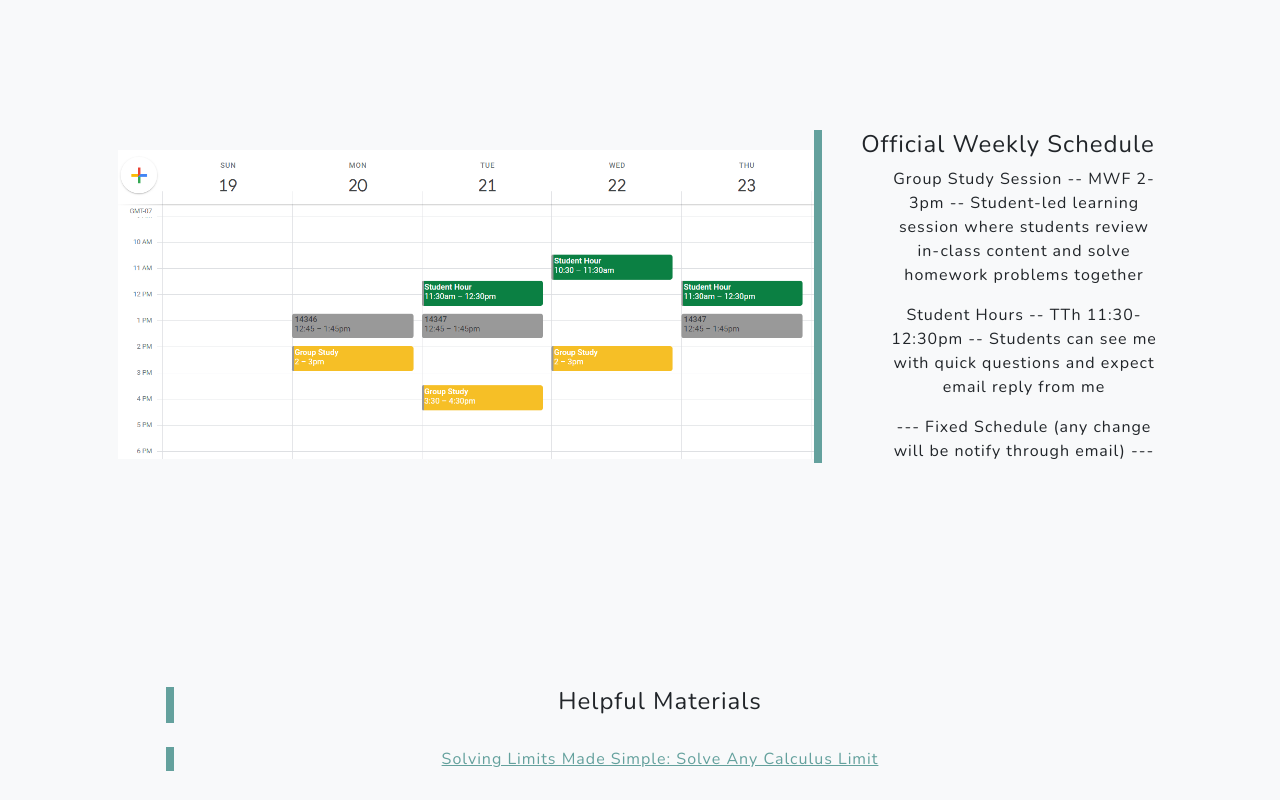
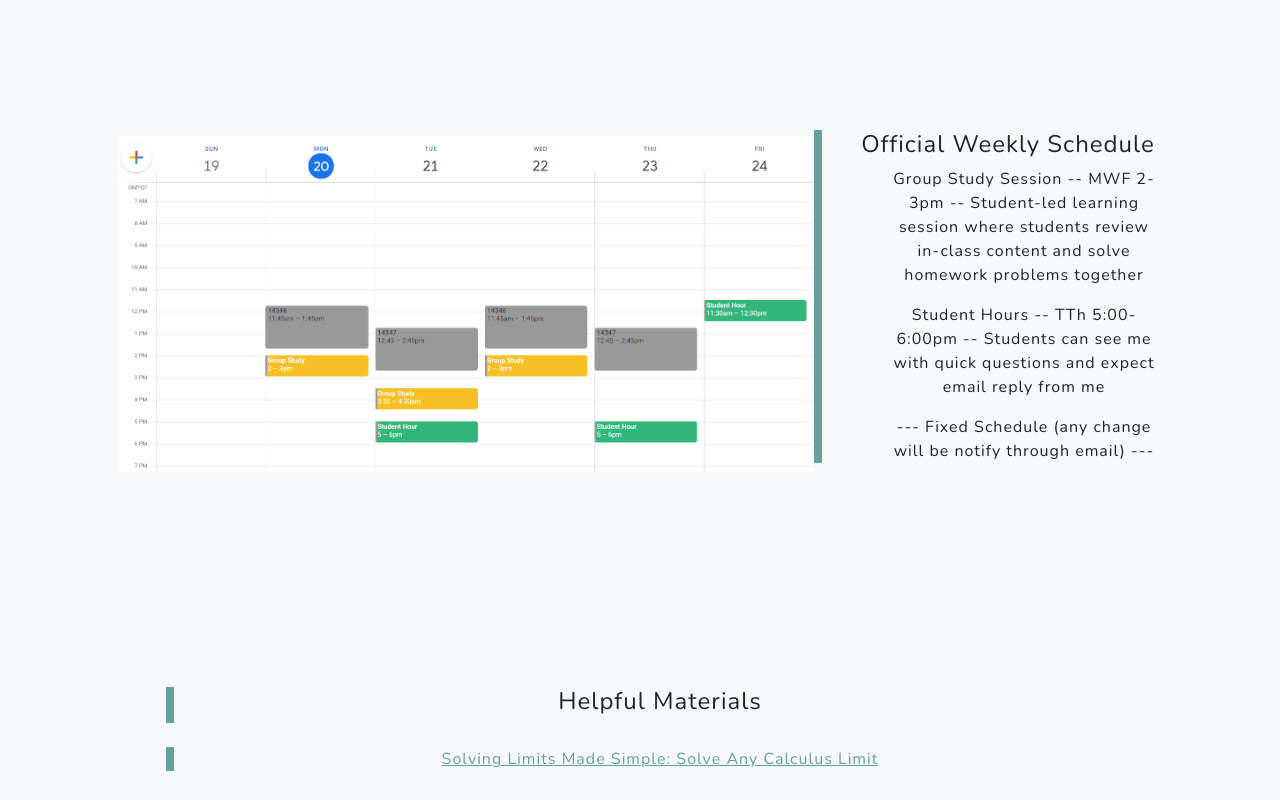
Before and after one commit to napee19/Fall21-Tutoring, a plain HTML site: page index.html in a window 1280 px wide. Shown: the part 2300-3100 px from the top of the page. Drawn offline with nearby package versions, Linux system fonts and the light colour scheme.

Commit message:
update schedule

```diff
--- a/index.html
+++ b/index.html
@@ -65,13 +65,13 @@
             <div class="container px-4 px-lg-5">
                 <!-- Featured Project Row-->
                 <div class="row gx-0 mb-4 mb-lg-5 align-items-center">
-                    <div class="col-xl-8 col-lg-7"><img class="img-fluid mb-3 mb-lg-0" src="assets/img/Content/W5 Schedule.png" alt="..." /></div>
+                    <div class="col-xl-8 col-lg-7"><img class="img-fluid mb-3 mb-lg-0" src="assets/img/Content/W5_official_schedule.png" alt="..." /></div>
                     <div class="col-xl-4 col-lg-5">
                         <div class="featured-text text-center text-lg-left">
                             <h4>Official Weekly Schedule</h4>
                             <p class="text-black-50 mb-0">
                                 <ul>Group Study Session -- MWF 2-3pm -- Student-led learning session where students review in-class content and solve homework problems together</ul>
-                                <ul>Student Hours -- TTh 11:30-12:30pm -- Students can see me with quick questions and expect email reply from me</ul>
+                                <ul>Student Hours -- TTh 5:00-6:00pm -- Students can see me with quick questions and expect email reply from me</ul>
                                 <ul>--- Fixed Schedule (any change will be notify through email) ---</ul>
                             </p>
                         </div>
@@ -149,7 +149,7 @@
                                 <i class="fas fa-envelope text-primary mb-2"></i>
                                 <h4 class="text-uppercase m-0">Calculus Resources</h4>
                                 <hr class="my-4 mx-auto" />
-                                <div class="small text-black-50"><a src="assets\img\Calculus Early Transcendentals 9th Edition by James Stewart, Daniel Clegg, Saleem Watson.pdf"> TxtBk</a></div>
+                                <div class="small text-black-50"><a href="assets\img\Calculus Early Transcendentals 9th Edition by James Stewart, Daniel Clegg, Saleem Watson.pdf"> TxtBk</a></div>
                                 <div class="dropdown">
                                     <button onclick="myFunction()" class="dropbtn">More</button>
                                     <div id="myDropdown" class="dropdown-content">
```
Also changed, not shown: assets/img/Content/W5_official_schedule.png (added).
